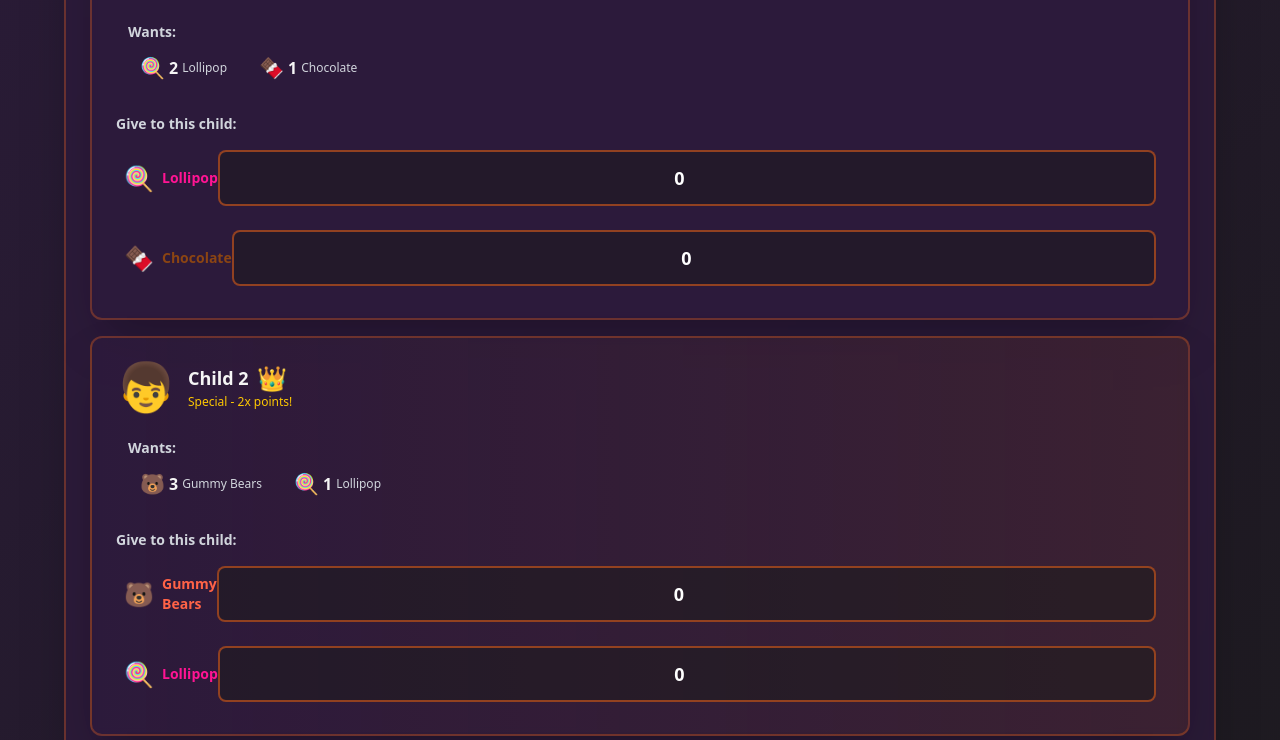
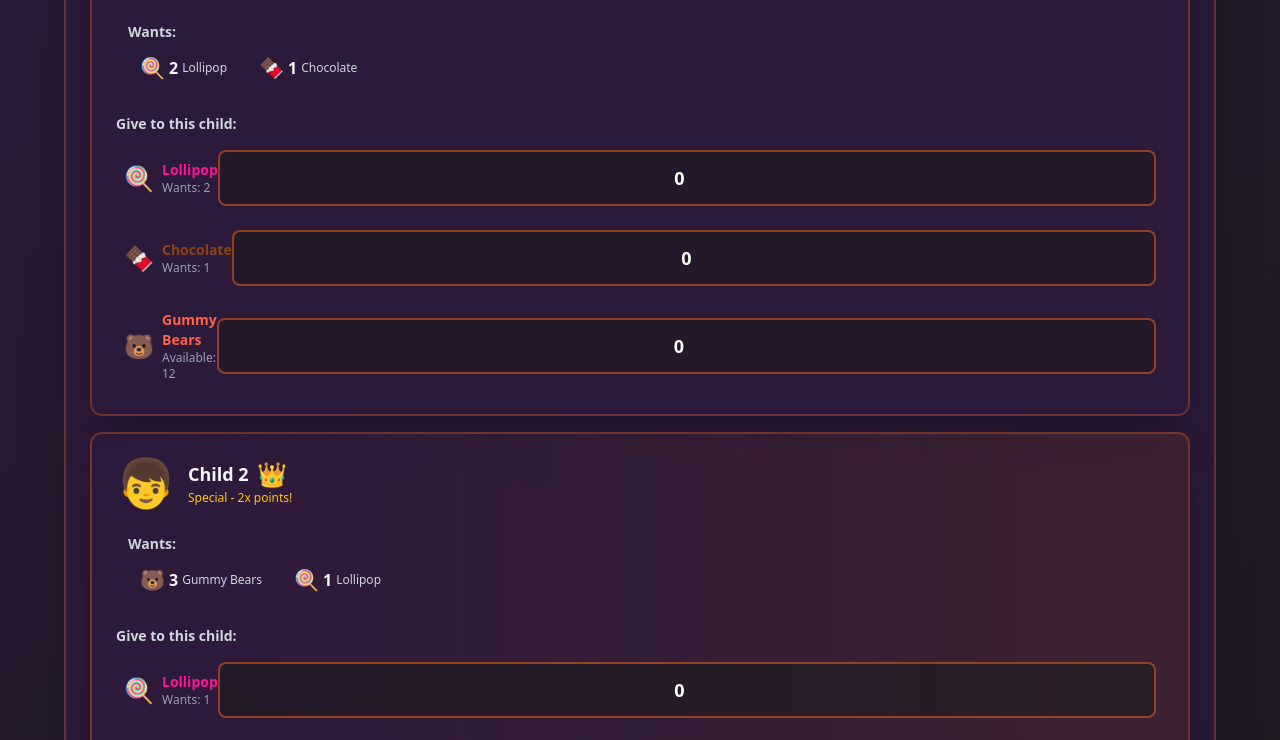
Before and after one commit to EakDev-hub/halloweencandy, a React (Vite) app: page /game in a window 1280 px wide. Shown: the part 743-1483 px from the top of the page. Built offline with nearby package versions, Linux system fonts and the light colour scheme; no server answers.

Commit message:
finish feature

```diff
--- a/src/components/game/ChildCard.tsx
+++ b/src/components/game/ChildCard.tsx
@@ -136,25 +136,27 @@ export default function ChildCard({
         </div>
       </div>
 
-      {/* Allocation Inputs */}
+      {/* Allocation Inputs - Show ALL candy types */}
       <div className="space-y-2">
         <p className="text-sm text-gray-300 font-semibold mb-2">Give to this child:</p>
-        {child.requests.map((request) => {
-          const candy = availableCandies.find(c => c.name === request.candyName);
-          const allocated = getAllocatedQuantity(request.candyName);
-          const available = getAvailableQuantity(request.candyName);
+        {availableCandies.map((candy) => {
+          const allocated = getAllocatedQuantity(candy.name);
+          const available = getAvailableQuantity(candy.name);
           const isOverAllocated = allocated > available;
-          const isCorrect = allocated === request.quantity;
 
-          if (!candy) return null;
+          // Check if this candy is in the child's requests
+          const requestedAmount = child.requests.find(r => r.candyName === candy.name)?.quantity || 0;
+          const isCorrect = allocated === requestedAmount && requestedAmount > 0;
+          const isRequested = requestedAmount > 0;
 
           return (
             <div
-              key={request.candyName}
+              key={candy.name}
               className={`
                 flex items-center justify-between p-2 rounded-lg
                 ${isOverAllocated ? 'bg-red-900/30 border border-red-500' : 'bg-halloween-black/20'}
                 ${!disabled && isCorrect ? 'border border-green-500' : ''}
+                ${isRequested ? 'bg-halloween-purple/20' : ''}
               `}
             >
               <div className="flex items-center gap-2 flex-1">
@@ -162,6 +164,9 @@ export default function ChildCard({
                 <div className="flex-1">
                   <p className="text-sm font-bold" style={{ color: candy.color }}>
                     {candy.name}
+                  </p>
+                  <p className="text-xs text-gray-400">
+                    {isRequested ? `Wants: ${requestedAmount}` : 'Available: ' + available}
                   </p>
                 </div>
               </div>
@@ -171,7 +176,7 @@ export default function ChildCard({
                 min="0"
                 max={available}
                 value={allocated}
-                onChange={(e) => handleQuantityChange(request.candyName, e.target.value)}
+                onChange={(e) => handleQuantityChange(candy.name, e.target.value)}
                 disabled={disabled}
                 className={`
                   input-field w-20 text-center text-lg font-bold
@@ -185,8 +190,8 @@ export default function ChildCard({
         })}
 
         {/* Warning for over-allocation */}
-        {!disabled && child.requests.some(req =>
-          getAllocatedQuantity(req.candyName) > getAvailableQuantity(req.candyName)
+        {!disabled && availableCandies.some(candy =>
+          getAllocatedQuantity(candy.name) > getAvailableQuantity(candy.name)
         ) && (
           <div className="text-xs text-red-400 flex items-center gap-1 mt-2">
             <span>⚠️</span>
--- a/src/components/game/GameBoard.tsx
+++ b/src/components/game/GameBoard.tsx
@@ -28,7 +28,6 @@ export default function GameBoard() {
   const [score, setScore] = useState(0);
   const [allocations, setAllocations] = useState<ChildAllocation[]>([]);
   const [remainingCandies, setRemainingCandies] = useState<CandyType[]>([]);
-  const [timeRemaining, setTimeRemaining] = useState(40);
   const [isSubmitting, setIsSubmitting] = useState(false);
   const [isLoading, setIsLoading] = useState(true);
   const [loadError, setLoadError] = useState<string | null>(null);
@@ -66,7 +65,6 @@ export default function GameBoard() {
 
       setAllocations(initialAllocations);
       setRemainingCandies(currentRound.initialCandies);
-      setTimeRemaining(currentRound.timeLimit);
     }
   }, [currentRound]);
 
@@ -77,13 +75,6 @@ export default function GameBoard() {
       setRemainingCandies(remaining);
     }
   }, [allocations, currentRound]);
-
-  // Handle time up
-  const handleTimeUp = useCallback(() => {
-    if (!isSubmitting && !feedback.show) {
-      handleSubmit(true);
-    }
-  }, [isSubmitting, feedback.show]);
 
   // Handle allocation change for a specific child
   const handleChildAllocationChange = useCallback((childId: string, childAllocation: ChildAllocation) => {
@@ -152,6 +143,13 @@ export default function GameBoard() {
       }
     }, 2000);
   }, [allocations, currentRound, currentRoundIndex, rounds.length, score, isSubmitting, feedback.show, navigate]);
+  // Handle time up
+  const handleTimeUp = useCallback(() => {
+    if (!isSubmitting && !feedback.show) {
+      handleSubmit(true);
+    }
+  }, [isSubmitting, feedback.show, handleSubmit]);
+
 
   // Redirect if no nickname
   useEffect(() => {
@@ -205,11 +203,10 @@ export default function GameBoard() {
             <ScoreDisplay score={score} />
           </div>
           <Timer
-            timeRemaining={timeRemaining}
+            timeRemaining={currentRound.timeLimit}
             totalTime={currentRound.timeLimit}
             onTimeUp={handleTimeUp}
             isPaused={isSubmitting || feedback.show}
-            onTick={(time: number) => setTimeRemaining(time)}
           />
         </div>
 
--- a/src/components/game/Leaderboard.tsx
+++ b/src/components/game/Leaderboard.tsx
@@ -90,7 +90,6 @@ export default function Leaderboard({ currentScore }: LeaderboardProps) {
                 <div className="flex-1">
                   <p className="font-bold text-lg text-white">
                     {entry.player_nickname}
-                    {isCurrentScore && <span className="ml-2 text-sm text-halloween-orange">(You!)</span>}
                   </p>
                   <p className="text-sm text-gray-400">
                     {entry.rounds_completed} rounds completed
--- a/src/components/game/Timer.tsx
+++ b/src/components/game/Timer.tsx
@@ -1,53 +1,70 @@
-import { useEffect, useRef } from 'react';
+import { useEffect, useRef, useState } from 'react';
 
 interface TimerProps {
   timeRemaining: number;
   totalTime: number;
   onTimeUp: () => void;
   isPaused?: boolean;
-  onTick?: (time: number) => void;
 }
 
 export default function Timer({
-  timeRemaining,
+  timeRemaining: initialTime,
   totalTime,
   onTimeUp,
-  isPaused = false,
-  onTick
+  isPaused = false
 }: TimerProps) {
+  const [currentTime, setCurrentTime] = useState(initialTime);
   const intervalRef = useRef<number | undefined>(undefined);
+  const hasTriggeredTimeUp = useRef(false);
 
+  // Reset timer when initialTime changes (new round)
   useEffect(() => {
-    if (isPaused) {
+    setCurrentTime(initialTime);
+    hasTriggeredTimeUp.current = false;
+  }, [initialTime]);
+
+  // Trigger onTimeUp when time reaches 0
+  useEffect(() => {
+    if (currentTime === 0 && !hasTriggeredTimeUp.current) {
+      hasTriggeredTimeUp.current = true;
+      onTimeUp();
+    }
+  }, [currentTime, onTimeUp]);
+
+  // Timer countdown logic
+  useEffect(() => {
+    if (isPaused || currentTime === 0) {
       if (intervalRef.current) {
         clearInterval(intervalRef.current);
+        intervalRef.current = undefined;
       }
       return;
     }
 
     intervalRef.current = window.setInterval(() => {
-      const newTime = timeRemaining - 1;
-
-      if (newTime <= 0) {
-        if (intervalRef.current) {
-          clearInterval(intervalRef.current);
+      setCurrentTime(prev => {
+        if (prev <= 1) {
+          if (intervalRef.current) {
+            clearInterval(intervalRef.current);
+            intervalRef.current = undefined;
+          }
+          return 0;
         }
-        onTimeUp();
-      } else if (onTick) {
-        onTick(newTime);
-      }
+        return prev - 1;
+      });
     }, 1000);
 
     return () => {
       if (intervalRef.current) {
         clearInterval(intervalRef.current);
+        intervalRef.current = undefined;
       }
     };
-  }, [timeRemaining, isPaused, onTimeUp, onTick]);
+  }, [isPaused, currentTime]);
 
-  const percentage = (timeRemaining / totalTime) * 100;
-  const isWarning = timeRemaining <= 10;
-  const isCritical = timeRemaining <= 5;
+  const percentage = (currentTime / totalTime) * 100;
+  const isWarning = currentTime <= 10;
+  const isCritical = currentTime <= 5;
 
   return (
     <div className="flex flex-col items-center gap-2">
@@ -61,7 +78,7 @@ export default function Timer({
             : 'text-halloween-orange'
         }`}
       >
-        {timeRemaining}s
+        {currentTime}s
       </div>
       <div className="w-32 h-2 bg-halloween-black/50 rounded-full overflow-hidden">
         <div
--- a/src/components/screens/LandingPage.tsx
+++ b/src/components/screens/LandingPage.tsx
@@ -33,22 +33,22 @@ export default function LandingPage() {
           </p>
           <p className="flex items-center justify-center gap-2">
             <span className="text-2xl">👧👦</span>
-            <span>Children come to trick-or-treat!</span>
+            <span>Each child has specific candy requests!</span>
           </p>
           <p className="flex items-center justify-center gap-2">
             <span className="text-2xl">🍬</span>
-            <span>Divide candies <strong>equally</strong> among all children</span>
+            <span>Give each child <strong>exactly</strong> what they want!</span>
           </p>
           <p className="flex items-center justify-center gap-2">
-            <span className="text-2xl">⚖️</span>
-            <span>If not equal? Give <strong>0</strong> of that candy type!</span>
+            <span className="text-2xl">👑</span>
+            <span>Special children earn <strong>2x points!</strong></span>
           </p>
         </div>
 
         {/* Game Stats */}
         <div className="grid grid-cols-2 md:grid-cols-4 gap-4 mb-8">
           <div className="bg-halloween-black/30 rounded-lg p-4">
-            <div className="text-3xl mb-1">20</div>
+            <div className="text-3xl mb-1">5</div>
             <div className="text-sm text-gray-300">Rounds</div>
           </div>
           <div className="bg-halloween-black/30 rounded-lg p-4">
@@ -56,12 +56,26 @@ export default function LandingPage() {
             <div className="text-sm text-gray-300">Per Round</div>
           </div>
           <div className="bg-halloween-black/30 rounded-lg p-4">
-            <div className="text-3xl mb-1">+10</div>
-            <div className="text-sm text-gray-300">Points</div>
+            <div className="text-3xl mb-1">1-2</div>
+            <div className="text-sm text-gray-300">Points/Candy</div>
           </div>
           <div className="bg-halloween-black/30 rounded-lg p-4">
             <div className="text-3xl mb-1">🏆</div>
             <div className="text-sm text-gray-300">Leaderboard</div>
+          </div>
+        </div>
+
+        {/* Scoring Info */}
+        <div className="bg-halloween-purple/30 rounded-lg p-6 mb-6 text-left">
+          <h3 className="text-xl font-bold text-halloween-orange mb-3 flex items-center gap-2">
+            <span>🎯</span>
+            Scoring System:
+          </h3>
+          <div className="space-y-2 text-gray-200">
+            <p>• <strong>Exact match (regular child):</strong> <span className="text-green-400">1 point per candy</span></p>
+            <p>• <strong>Exact match (special child 👑):</strong> <span className="text-yellow-400">2 points per candy</span></p>
+            <p>• <strong>Wrong type/amount:</strong> <span className="text-orange-400">0.5 points</span></p>
+            <p>• <strong>No allocation:</strong> <span className="text-gray-400">0 points</span></p>
           </div>
         </div>
 
@@ -72,12 +86,12 @@ export default function LandingPage() {
             Example:
           </h3>
           <div className="space-y-2 text-gray-200">
-            <p>• <strong>3 children</strong> are waiting</p>
-            <p>• You have: <span className="font-bold">Candy A: 6</span>, <span className="font-bold">Candy B: 5</span>, <span className="font-bold">Candy C: 9</span></p>
-            <p className="text-halloween-lightOrange mt-3">✅ Correct answer:</p>
-            <p className="ml-4">• Candy A: <strong>2</strong> per child (6 ÷ 3 = 2)</p>
-            <p className="ml-4">• Candy B: <strong>0</strong> per child (5 ÷ 3 = not equal!)</p>
-            <p className="ml-4">• Candy C: <strong>3</strong> per child (9 ÷ 3 = 3)</p>
+            <p>• <strong>Your inventory:</strong> 10🍭 Lollipop, 8🍫 Chocolate, 12🐻 Gummy Bears</p>
+            <p className="mt-3"><strong>Children's requests:</strong></p>
+            <p className="ml-4">• 👧 Child 1 wants: 2🍭 + 1🍫 → <span className="text-green-400">3 points if correct</span></p>
+            <p className="ml-4">• 👦 Child 2 👑 (special) wants: 3🐻 + 1🍭 → <span className="text-yellow-400">8 points if correct!</span></p>
+            <p className="ml-4">• 👧 Child 3 wants: 2🍫 + 2🐻 → <span className="text-green-400">4 points if correct</span></p>
+            <p className="text-halloween-lightOrange mt-3">Max possible: <strong>15 points</strong> this round!</p>
           </div>
         </div>
 
@@ -91,7 +105,7 @@ export default function LandingPage() {
 
         {/* Footer */}
         <div className="mt-8 text-gray-400 text-sm">
-          <p>Race against time • Test your math skills • Top the leaderboard!</p>
+          <p>Manage your candy wisely • Earn bonus points • Top the leaderboard!</p>
         </div>
       </div>
     </div>
```
